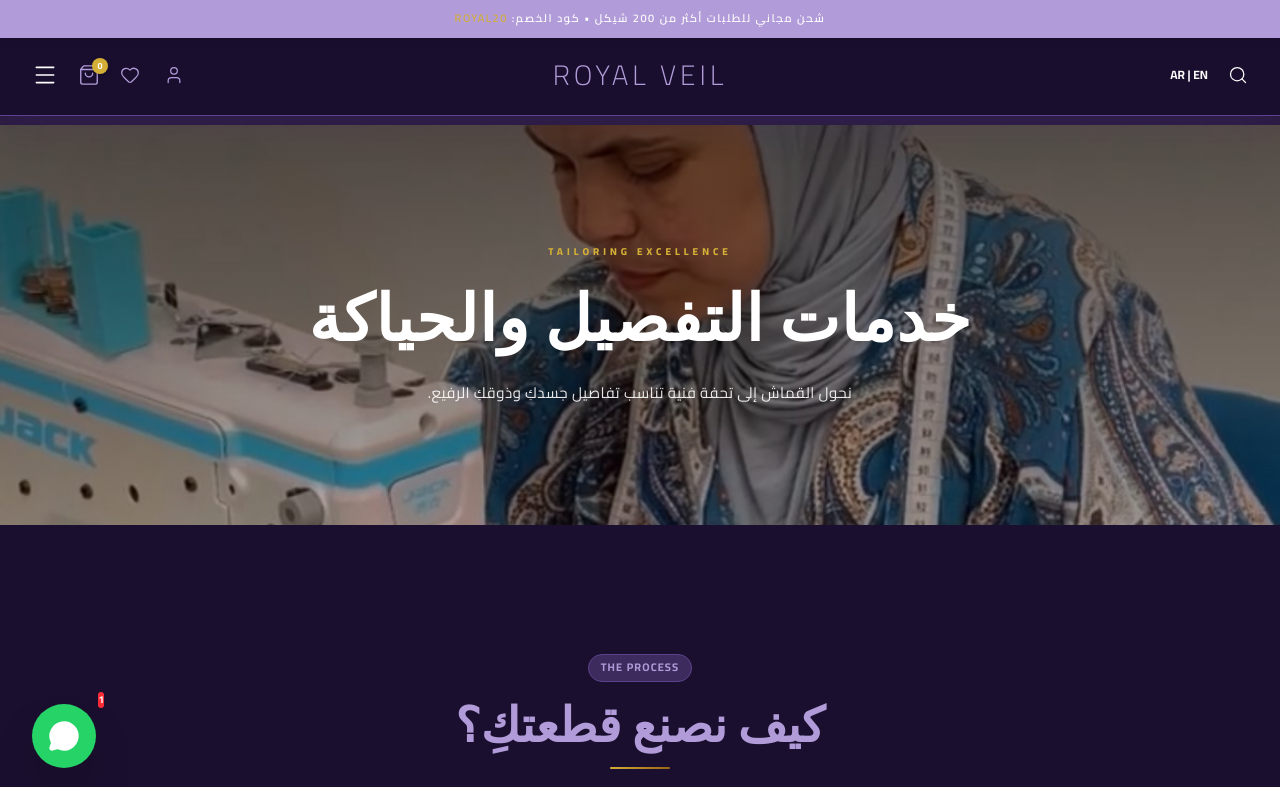
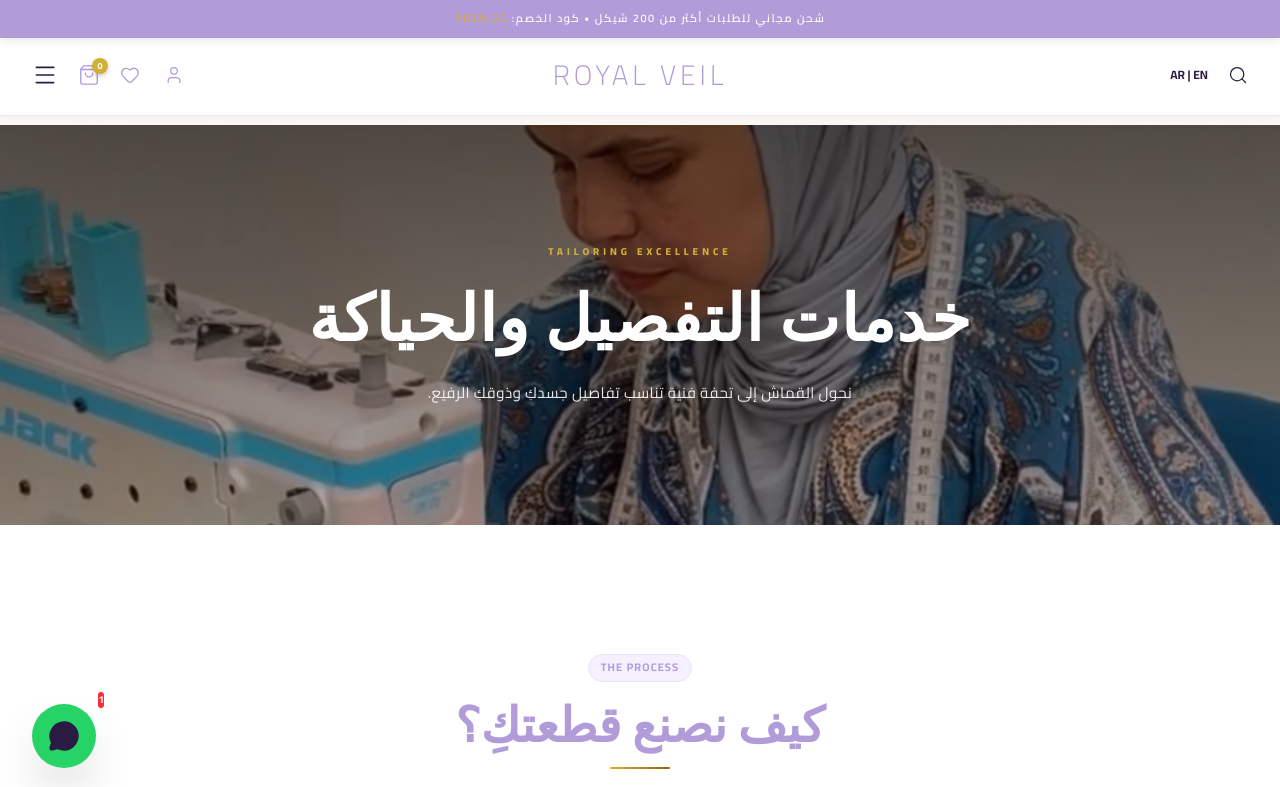
Before and after one commit to fahmyelmatry2030-lgtm/Royal-Veil, a React (Vite) app: page /custom in a window 1280 px wide. Shown: the top 787 px of the page. Built offline with nearby package versions, Linux system fonts and the light colour scheme; a web font is replaced by a local one.

Commit message:
style: convert to luxury white theme with lavender and gold accents based on client feedback

```diff
--- a/src/components/Navbar.jsx
+++ b/src/components/Navbar.jsx
@@ -79,9 +79,9 @@ export default function Navbar() {
           right: 0,
           zIndex: 100,
           transition: 'all 0.4s cubic-bezier(0.4, 0, 0.2, 1)',
-          background: 'rgba(26, 15, 46, 0.98)',
+          background: 'rgba(255, 255, 255, 0.98)',
           backdropFilter: 'blur(10px)',
-          boxShadow: 'var(--shadow-md)',
+          boxShadow: 'var(--shadow-sm)',
           borderBottom: '1px solid var(--border-light)',
         }}
       >
@@ -194,7 +194,7 @@ export default function Navbar() {
                     fontWeight: active(l.path) ? '800' : '600',
                     textTransform: 'uppercase',
                     letterSpacing: '1.5px',
-                    color: active(l.path) ? 'var(--accent-gold)' : 'var(--primary-purple)',
+                    color: active(l.path) ? 'var(--accent-gold)' : 'var(--purple-dark)',
                     textDecoration: 'none',
                     transition: 'color 0.2s',
                     paddingBottom: '4px',
--- a/src/index.css
+++ b/src/index.css
@@ -2,26 +2,26 @@
 
 
 :root {
-  /* Royal Purple & Gold Palette (Dark Mode) */
-  --primary-purple: #b19cd9; /* Exact Lavender Orchid from client's image */
+  /* Luxury White, Lavender & Gold Palette */
+  --primary-purple: #b19cd9; /* The exact Lavender from client's image */
   --secondary-purple: #9079c0;
-  --purple-light: #3d2b5e;
-  --purple-dark: #1a0f2e; /* Deep Midnight Purple for maximum contrast */
+  --purple-light: #f5f0ff; /* Very light lavender tint for sections */
+  --purple-dark: #2a1b42; /* Deep purple for text contrast */
 
   --accent-gold: #D4AF37; /* Premium Gold */
   --secondary-gold: #C5A028;
   --gold-dark: #996515;
   --gold-light: #F3E5AB;
 
-  --bg-white: #1a0f2e; /* Midnight Purple Background */
-  --bg-lavender: #23153c;
-  --bg-cream: #2a1b42;
+  --bg-white: #ffffff; /* Main Background: Pure White as requested */
+  --bg-lavender: #faf9ff; /* Soft lavender tint */
+  --bg-cream: #fdfaf5;
 
-  --text-dark: #FFFFFF; /* Main text is now White */
-  --text-muted: #c4b5e0; /* Muted text is soft lavender */
+  --text-dark: #2a1b42; /* Deep purple text for high readability on white */
+  --text-muted: #6b5a8e;
   --text-light: #FFFFFF;
 
-  --border-light: #5d428d; /* Updated to match new theme */
+  --border-light: #ece7f5; /* Subtle borders */
 
   --font-serif: 'Playfair Display', 'serif';
   --font-sans: 'Cairo', 'Outfit', sans-serif;
--- a/src/pages/OrderForm.jsx
+++ b/src/pages/OrderForm.jsx
@@ -75,7 +75,7 @@ const OrderForm = () => {
             <div style={{ background: 'var(--bg-lavender)', padding: '3rem', borderRadius: '8px', border: '1px solid var(--border-light)', height: 'fit-content' }}>
               <SectionHeader badge="Summary" title="ملخص الطلب" right />
 
-              <div style={{ display: 'flex', gap: '20px', alignItems: 'center', marginBottom: '2rem', padding: '20px', background: 'rgba(255,255,255,0.05)', borderRadius: '4px' }}>
+              <div style={{ display: 'flex', gap: '20px', alignItems: 'center', marginBottom: '2rem', padding: '20px', background: 'var(--purple-light)', borderRadius: '4px' }}>
                 <ShoppingBag color="var(--accent-gold)" size={32} />
                 <div>
                   <h4 style={{ fontWeight: '800', fontSize: '18px', color: 'var(--text-dark)' }}>{productName || 'منتج مخصص'}</h4>
```
